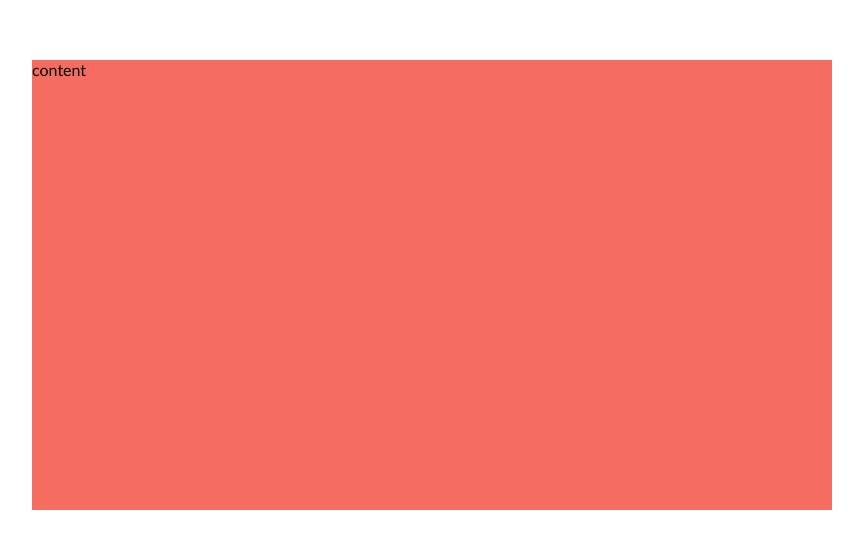
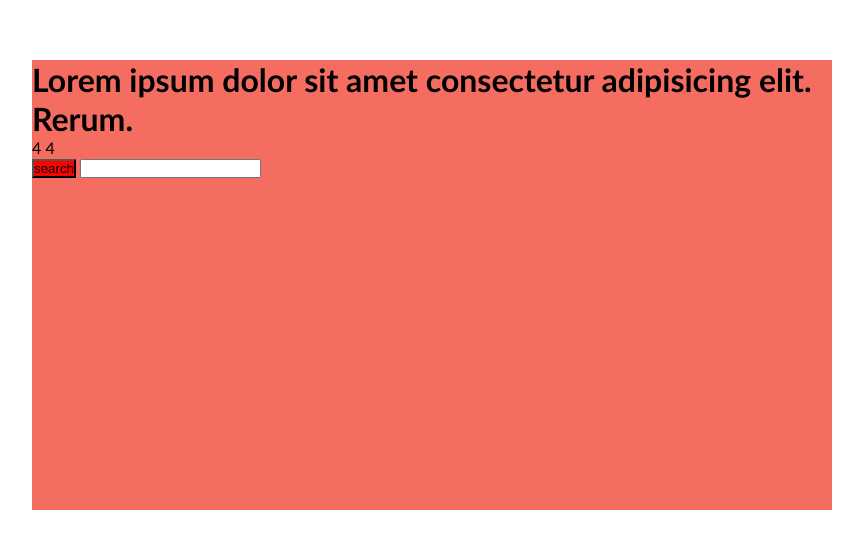
Before and after one commit to vitgri1/04-4-404-Pants-1, a website: page index.html in a window 1280 px wide. Shown: the part 115-664 px from the top of the page, without its empty margins (208-1071 px from the left). Drawn offline with Linux system fonts and the light colour scheme.

Commit message:
Basic layout #3

```diff
--- a/index.html
+++ b/index.html
@@ -17,7 +17,12 @@
 </head>
 <body>
     <main class="container">
-        content
+        <h1 class="title" >Lorem ipsum dolor sit amet consectetur adipisicing elit. Rerum.</h1>
+        <div class="huge" >4 4</div>
+        <div class="search">
+            <button class="btn" type="submit">search</button>
+            <input type="text">
+        </div>
     </main>
 </body>
 </html>
```
